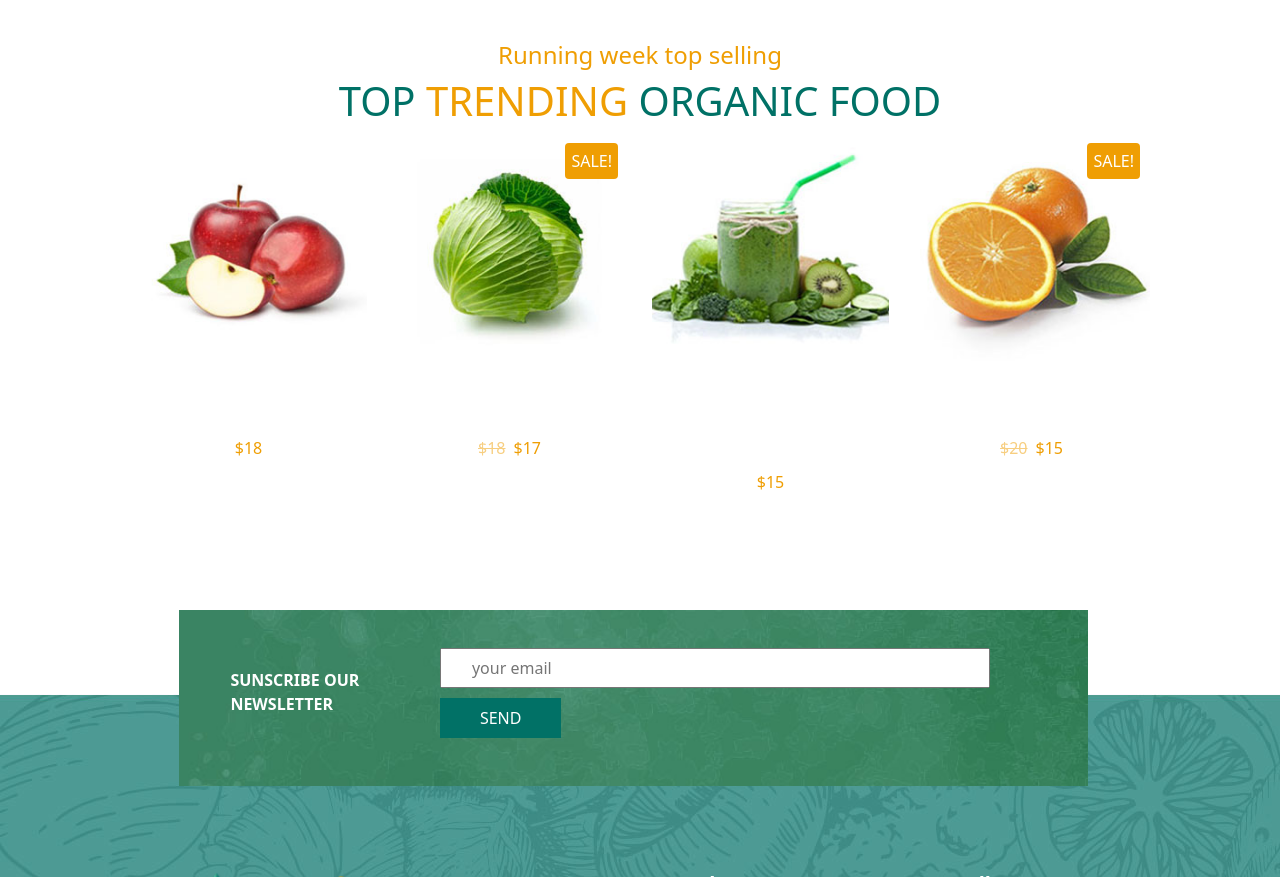
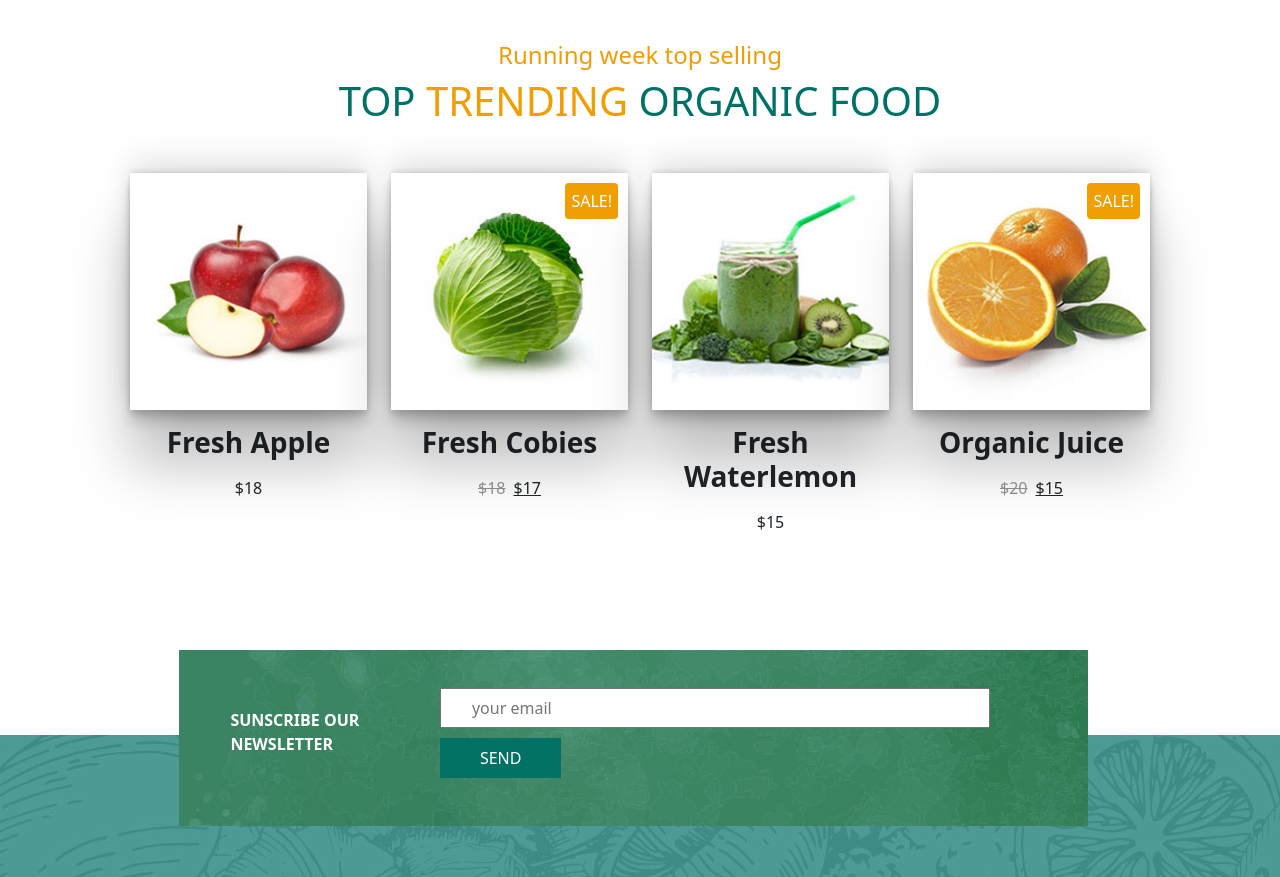
Before and after one commit to martinaapalazzi/proj-html-vuejs, a Vue app: page / in a window 1280 px wide. Shown: the part 6140-7017 px from the top of the page. Built offline with nearby package versions, Linux system fonts and the light colour scheme.

Commit message:
home-page: settima sezione completata

```diff
--- a/src/components/AppMain.vue
+++ b/src/components/AppMain.vue
@@ -370,19 +370,39 @@ export default {
     <section id="seventh-section">
       <div class="container mb-5">
         <h4 class="my-orange text-center">Running week top selling</h4>
-        <h1 class="text-center my-green">
+        <h1 class="text-center my-green mb-5">
           TOP <span class="my-orange">TRENDING</span> ORGANIC FOOD
         </h1>
         <div class="row ps-5 pe-5">
-          <SingleProductApp
-            class="my-margin-bottom"
+          <div
             v-for="(elem, i) in store.food.slice(0, 4)"
-            :path="elem.imgPath"
-            :name="elem.name"
-            :price="elem.price"
-            :oldPrice="elem.oldPrice"
-            :sale="elem.sale"
-          />
+            class="col-3 item-container"
+          >
+            <div class="position-relative my-shadow">
+              <img :src="elem.imgPath" alt="" />
+              <div class="icons-container">
+                <div class="little-square">
+                  <i class="fa-solid fa-heart"></i>
+                </div>
+                <div class="little-square">
+                  <i class="fa-solid fa-cart-shopping"></i>
+                </div>
+                <div class="little-square">
+                  <i class="fa-solid fa-eye"></i>
+                </div>
+              </div>
+              <div v-if="elem.sale" class="sale-container">SALE!</div>
+            </div>
+            <h3 class="text-center mt-3 mb-3">{{ elem.name }}</h3>
+            <p class="text-center mb-5">
+              <span v-if="elem.oldPrice != ''" class="crossed-line pe-2">{{
+                elem.oldPrice
+              }}</span>
+              <span :class="{ 'text-underlined': elem.sale }">{{
+                elem.price
+              }}</span>
+            </p>
+          </div>
         </div>
       </div>
     </section>
@@ -392,6 +412,9 @@ export default {
 <style lang="scss" scoped>
 @use "../assets/scss/partials/variables.scss" as *;
 // GENERAL
+.text-underlined {
+  text-decoration: underline;
+}
 .my-orange {
   color: $mainOrange;
 }
@@ -665,4 +688,62 @@ export default {
     font-size: 4em;
   }
 }
+#seventh-section {
+  .my-shadow {
+    box-shadow: rgba(0, 0, 0, 0.25) 0px 54px 55px,
+      rgba(0, 0, 0, 0.12) 0px -12px 30px, rgba(0, 0, 0, 0.12) 0px 4px 6px,
+      rgba(0, 0, 0, 0.17) 0px 12px 13px, rgba(0, 0, 0, 0.09) 0px -3px 5px;
+  }
+  .item-container {
+    h3 {
+      font-weight: bold;
+    }
+    .crossed-line {
+      text-decoration: line-through;
+      opacity: 0.5;
+    }
+    img:hover {
+      cursor: pointer;
+    }
+    .icons-container {
+      position: absolute;
+      bottom: 5px;
+      left: 50%;
+      transform: translateX(-50%);
+      cursor: pointer;
+      display: none;
+    }
+
+    .little-square {
+      width: 32px;
+      height: 32px;
+      background-color: lightgray;
+      margin: 4px;
+      display: flex;
+      justify-content: center;
+      align-items: center;
+      border-radius: 50%;
+    }
+    .little-square:hover {
+      background-color: $mainOrange;
+      transition: 1s;
+    }
+  }
+  .item-container:hover .icons-container {
+    display: flex;
+  }
+  .my-orange {
+    color: $mainOrange;
+  }
+  .sale-container {
+    position: absolute;
+    top: 10px;
+    right: 10px;
+    padding: 6px;
+    background-color: $mainOrange;
+    color: white;
+    border-radius: 4px;
+    cursor: pointer;
+  }
+}
 </style>
```
